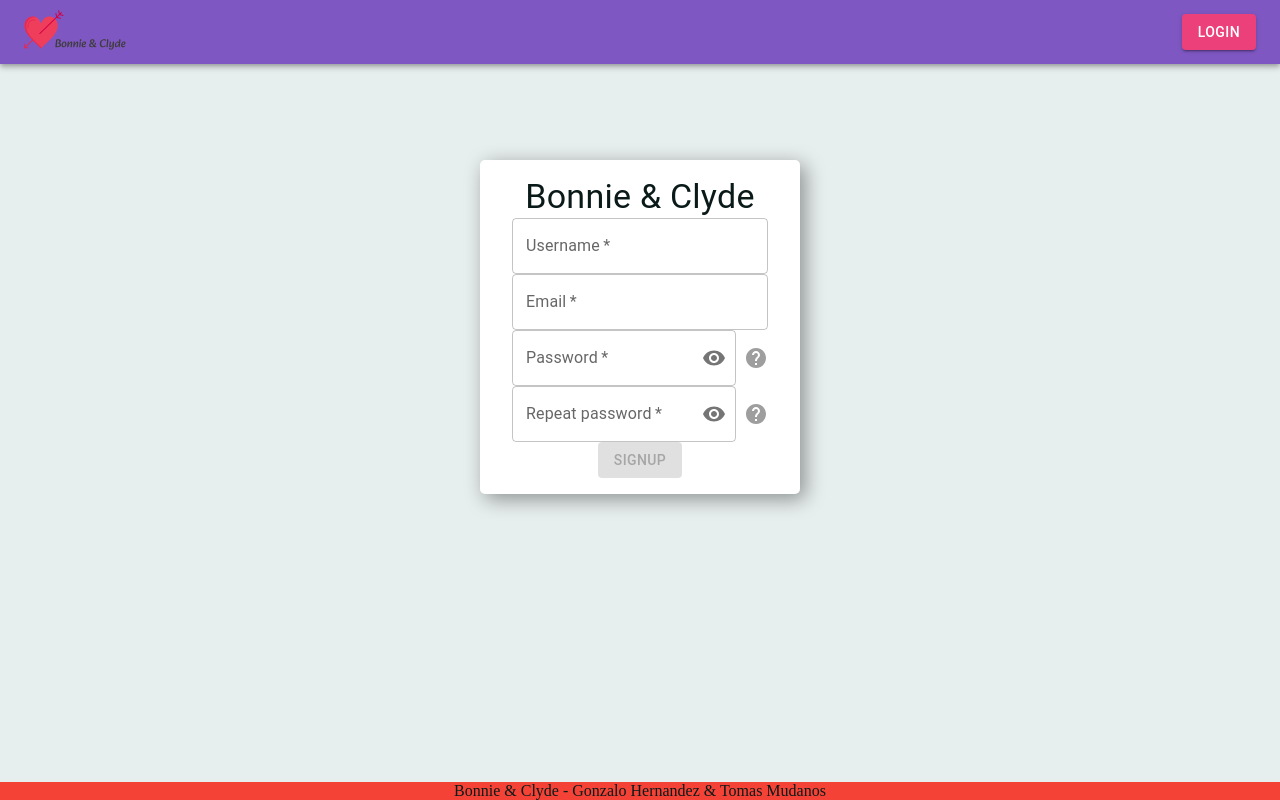
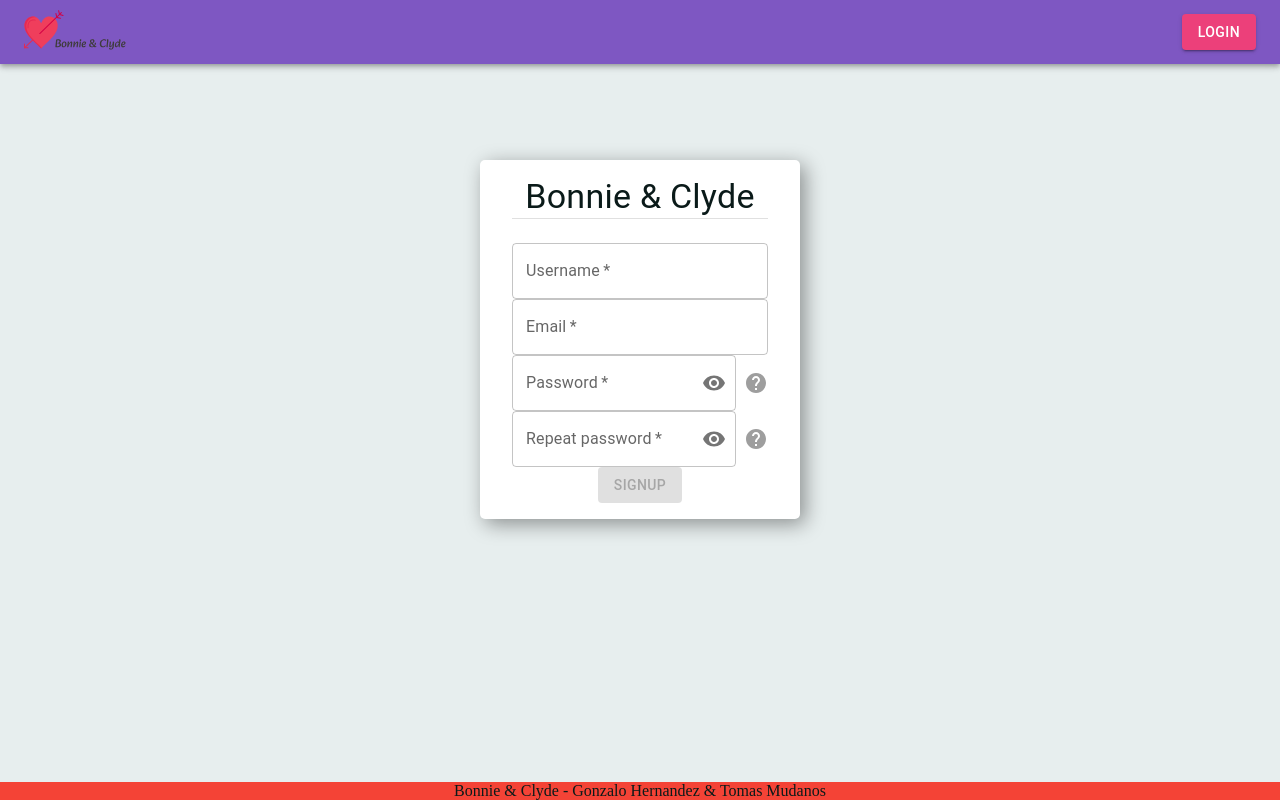
Before and after one commit to gonza0086/bonnie-clyde-frontend, a Next.js app: page /signup in a window 1280 px wide. Built offline with nearby package versions, Linux system fonts and the light colour scheme.

Commit message:
title to form

```diff
--- a/src/components/Form.jsx
+++ b/src/components/Form.jsx
@@ -37,14 +37,11 @@ export default function Form({ children, onSubmit }) {
     };
 
     return (
-        <>
-            <Title variant='middle'>Bonnie & Clyde</Title>
         <form className='form' onSubmit={handleSubmit}>
             {children.map(input => cloneElement(input, { key: input.props.id, updateValue: handleValueUpdate }))}
             <Button className='form-button' type='submit' variant='contained' color='secondary' disabled={isDisabled()}>
                 Signup
             </Button>
         </form>
-        </>
     );
 }
--- a/src/pages/signup/index.jsx
+++ b/src/pages/signup/index.jsx
@@ -16,6 +16,7 @@ export default function Signup() {
 
     return (
         <div className='container floating-container'>
+            <Title variant='title'>Bonnie & Clyde</Title>
             <Form onSubmit={handleSubmit}>
                 <Input id='username' required />
                 <Input id='email' type='email' required />
```
Lines whose indentation alone changed are shown as unchanged.
